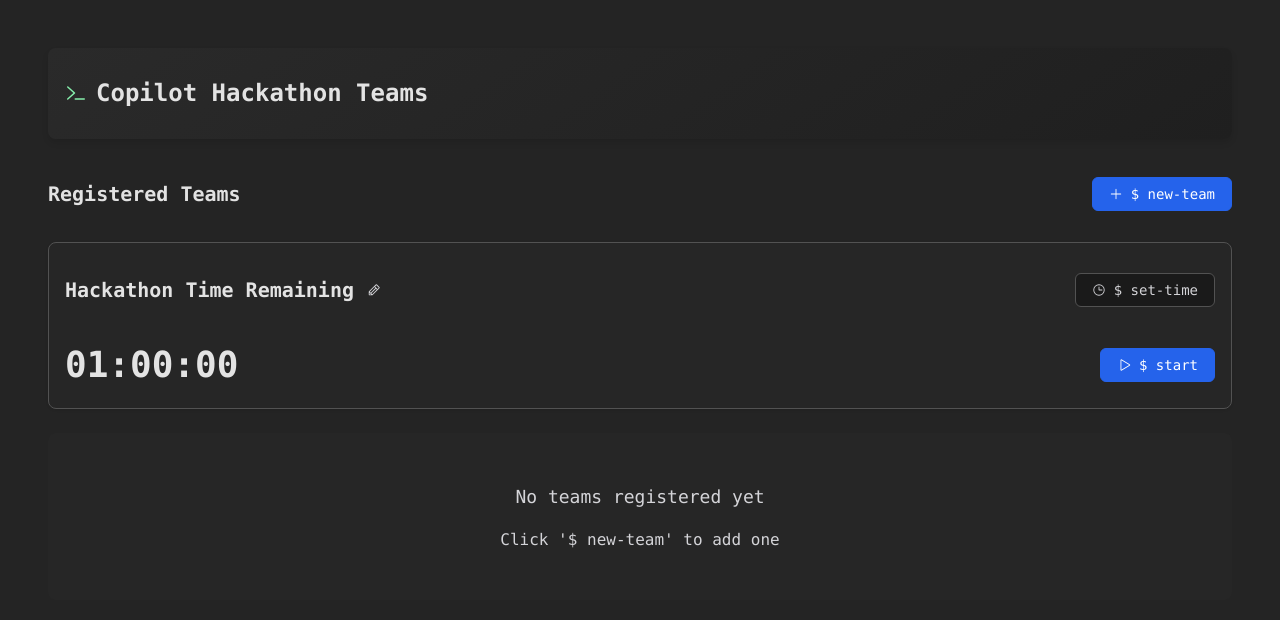
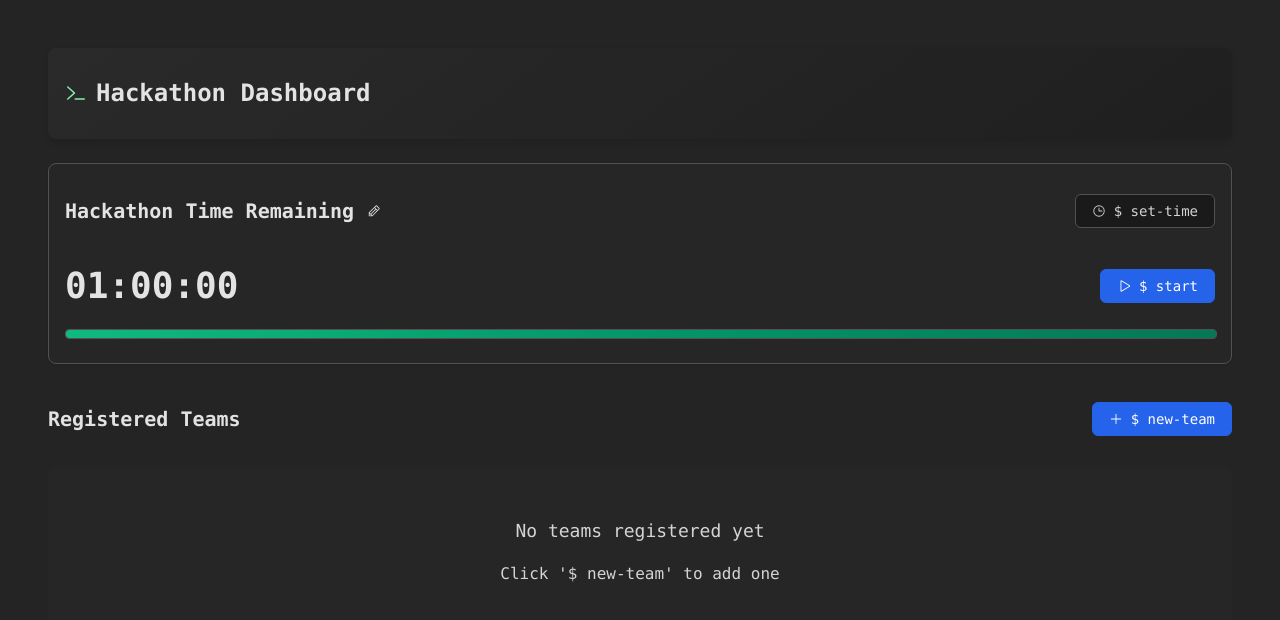
Before and after one commit to aatmmr/hackathon-dashboard, a React (Vite) app: page / in a window 1280 px wide. Shown: the top 620 px of the page. Built offline with nearby package versions, Linux system fonts and the light colour scheme.

Commit message:
feat: adding timer progress bar

```diff
--- a/src/App.css
+++ b/src/App.css
@@ -299,6 +299,41 @@ body {
   gap: 1rem;
 }
 
+/* Progress bar styles */
+.progress-container {
+  width: 100%;
+}
+
+.progress-bar {
+  width: 100%;
+  height: 8px;
+  background-color: #404040;
+  border-radius: 4px;
+  overflow: hidden;
+  border: 1px solid #525252;
+}
+
+.progress-fill {
+  height: 100%;
+  background: linear-gradient(90deg, #10b981, #059669, #047857);
+  border-radius: 3px;
+  transition: width 0.5s ease-in-out;
+  box-shadow: 0 0 4px rgba(16, 185, 129, 0.3);
+}
+
+.progress-fill:not([style*="width: 0"]) {
+  animation: progress-glow 2s ease-in-out infinite alternate;
+}
+
+@keyframes progress-glow {
+  0% {
+    box-shadow: 0 0 4px rgba(16, 185, 129, 0.3);
+  }
+  100% {
+    box-shadow: 0 0 8px rgba(16, 185, 129, 0.6);
+  }
+}
+
 @media (max-width: 768px) {
   .teams-grid {
     grid-template-columns: 1fr;
--- a/src/App.jsx
+++ b/src/App.jsx
@@ -51,6 +51,7 @@ function CountdownTimer() {
   const [title, setTitle] = React.useState("Hackathon Time Remaining");
   const [isEditing, setIsEditing] = React.useState(false);
   const [totalSeconds, setTotalSeconds] = React.useState(3600); // Default: 1 hour
+  const [initialSeconds, setInitialSeconds] = React.useState(3600); // Track initial time for progress
   const [isRunning, setIsRunning] = React.useState(false);
   const [isSettingTime, setIsSettingTime] = React.useState(false);
   const [hours, setHours] = React.useState("01");
@@ -75,8 +76,12 @@ function CountdownTimer() {
       parseInt(minutes || "0") * 60 +
       parseInt(seconds || "0");
     setTotalSeconds(newTotalSeconds);
+    setInitialSeconds(newTotalSeconds); // Update initial time for progress calculation
     setIsSettingTime(false);
   };
+
+  // Calculate progress percentage (0-100) - reversed to show remaining time
+  const progressPercentage = initialSeconds > 0 ? (totalSeconds / initialSeconds) * 100 : 0;
 
   return (
     <div className="card mb-6 bg-neutral-2 border-neutral-6">
@@ -154,7 +159,7 @@ function CountdownTimer() {
           </button>
         </div>
 
-        <div className="flex items-center justify-between">
+        <div className="flex items-center justify-between mb-4">
           <div className="text-4xl font-mono font-bold">
             {formatTime(totalSeconds)}
           </div>
@@ -166,6 +171,18 @@ function CountdownTimer() {
               {isRunning ? <Pause /> : <Play />}
               {isRunning ? '$ pause' : '$ start'}
             </button>
+          </div>
+        </div>
+
+        {/* Progress Bar */}
+        <div className="progress-container mb-2">
+          <div className="progress-bar">
+            <div
+              className="progress-fill"
+              style={{ width: `${Math.min(progressPercentage, 100)}%` }}
+            />
+          </div>
+          <div className="flex justify-between text-sm font-mono text-neutral-11 mt-1">
           </div>
         </div>
       </div>
@@ -313,12 +330,14 @@ function App() {
         <div className="header flex justify-between items-center mb-6 bg-neutral-2 p-4 rounded-lg border border-neutral-6">
           <div className="flex items-center gap-2">
             <Terminal className="text-mint-11" size={24} />
-            <h1 className="text-2xl font-bold font-mono">Copilot Hackathon Teams</h1>
+            <h1 className="text-2xl font-bold font-mono">Hackathon Dashboard</h1>
           </div>
         </div>
 
         {/* Teams Section */}
         <section className="mb-6">
+          <CountdownTimer />
+
           <div className="flex justify-between items-center mb-4">
             <h2 className="text-xl font-mono">Registered Teams</h2>
             <button
@@ -329,8 +348,6 @@ function App() {
               $ new-team
             </button>
           </div>
-
-          <CountdownTimer />
 
           {/* Add Team Dialog */}
           {isAddingTeam && (
```
